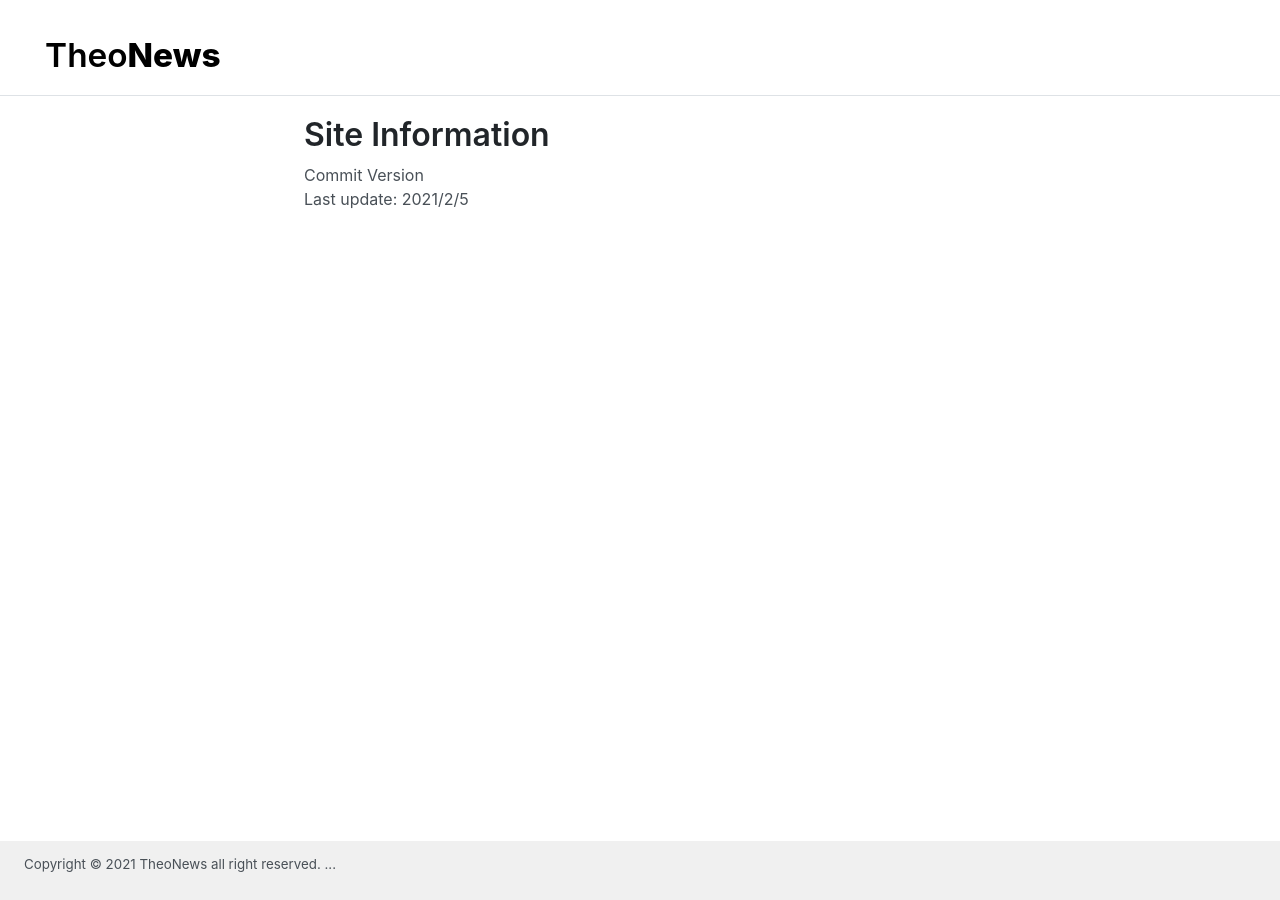
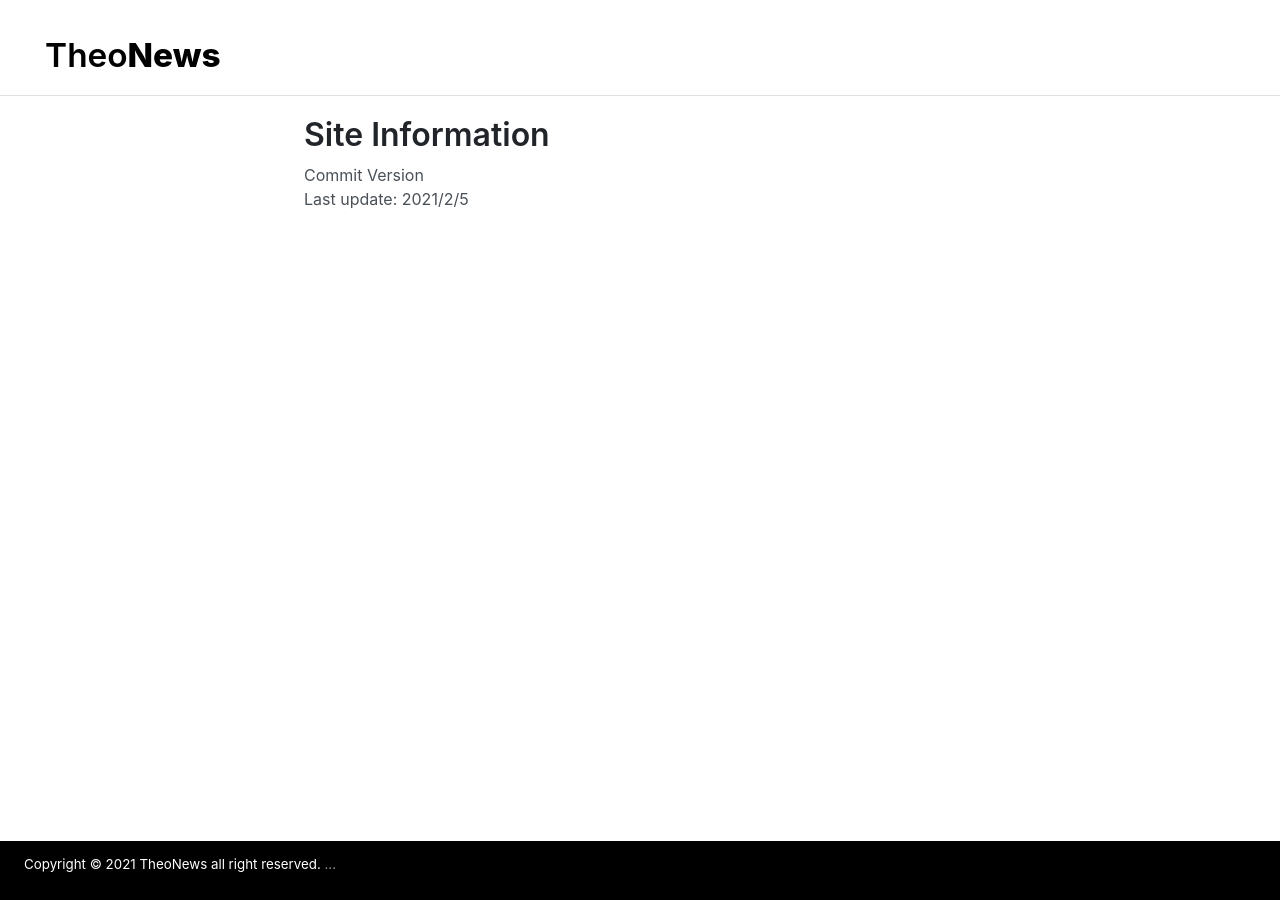
Before and after one commit to Theo-News/theo-news.github.io, a Jekyll site: the page built from info.html, in a window 1280 px wide. Built offline with Jekyll 4.4.1, drawn with Linux system fonts in a browser that asks for light colours.

Commit message:
Update footer.html

```diff
--- a/_includes/footer.html
+++ b/_includes/footer.html
@@ -1,10 +1,10 @@
-<div style="padding-top: 10px;padding-bottom: 50px;padding-left: var(--spacer-2);padding-right: var(--spacer-2);margin-left: auto;margin-right: auto;background-color: #f0f0f0;position:absolute;width: 100%;padding-bottom: 0px;" id="footer">
-      <footer class="footer" style="margin: 0px;margin-bottom: 25px;">
+<div style="padding-top: 10px;padding-bottom: 50px;padding-left: var(--spacer-2);padding-right: var(--spacer-2);margin-left: auto;margin-right: auto;background-color: black;position:absolute;width: 100%;padding-bottom: 0px;" id="footer">
+      <footer class="footer" style="margin: 0px;margin-bottom: 25px;color: white;">
           <small>
           Copyright © {{ site.time | date: "%Y" }} TheoNews all right reserved.
           </small>
           <small>
-          <a href="javascript:location.reload();" style="text-decoration: none; color: #495057">{{ site.github.build_revision | truncate: 7, "" }}</a><a href="/info" style="text-decoration: none; color: #495057">...</a>
+          <a href="javascript:location.reload();" style="text-decoration: none; color: #999999">{{ site.github.build_revision | truncate: 7, "" }}</a><a href="/info" style="text-decoration: none; color: #999999">...</a>
           </small>
       </footer>
     </div>
```
